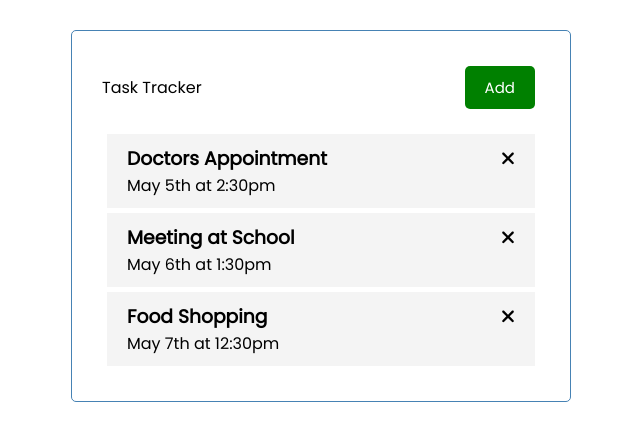
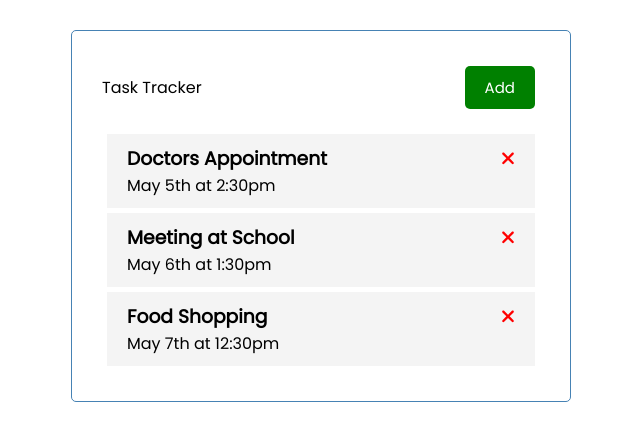
Before and after one commit to mumbimuthiga/angular-crash, an Angular app: page / in a window 1280 px wide. Shown: the top 440 px of the page, without its empty margins (319-959 px from the left). Built offline with nearby package versions, Linux system fonts and the light colour scheme.

Commit message:
Add Services

```diff
--- a/src/app/components/task-item/task-item.component.html
+++ b/src/app/components/task-item/task-item.component.html
@@ -1,5 +1,5 @@
 <div class="task" >
-    <h3> {{ task.text }} <fa-icon [icon]="faTimes"></fa-icon></h3>
+    <h3> {{ task.text }} <fa-icon [ngStyle]="{'color':'red'}" [icon]="faTimes" ></fa-icon></h3>
 
     <p>{{ task.day }}</p>
 </div>
--- a/src/app/components/tasks/tasks.component.ts
+++ b/src/app/components/tasks/tasks.component.ts
@@ -1,6 +1,7 @@
 import { Component, OnInit } from '@angular/core';
 import { TASKS } from '../../mock-tasks';
 import { Task } from 'src/app/Task';
+import { TaskService } from 'src/app/services/task.service';
 
 @Component({
   selector: 'app-tasks',
@@ -8,12 +9,13 @@ import { Task } from 'src/app/Task';
   styleUrls: ['./tasks.component.css']
 })
 export class TasksComponent implements OnInit {
-  tasks:Task[]=TASKS;
- // tasks: Task[] = [];
+  tasks:Task[]=[];
 
-  constructor() { }
+
+  constructor(private taskservice:TaskService) { }
 
   ngOnInit(): void {
+    this.tasks=this.taskservice.getTasks()
   }
 
 }
--- /dev/null
+++ b/src/app/services/task.service.ts
@@ -0,0 +1,16 @@
+import { Injectable } from '@angular/core';
+import { TASKS } from 'src/app/mock-tasks';
+import { TasksComponent } from '../components/tasks/tasks.component';
+import { Task } from '../Task';
+
+@Injectable({
+  providedIn: 'root'
+})
+export class TaskService {
+
+  constructor() { }
+
+  getTasks() : Task[]{
+    return TASKS;
+  }
+}
```
Also changed, not shown: 1 other file (tests, documents, lock files or other folders).
